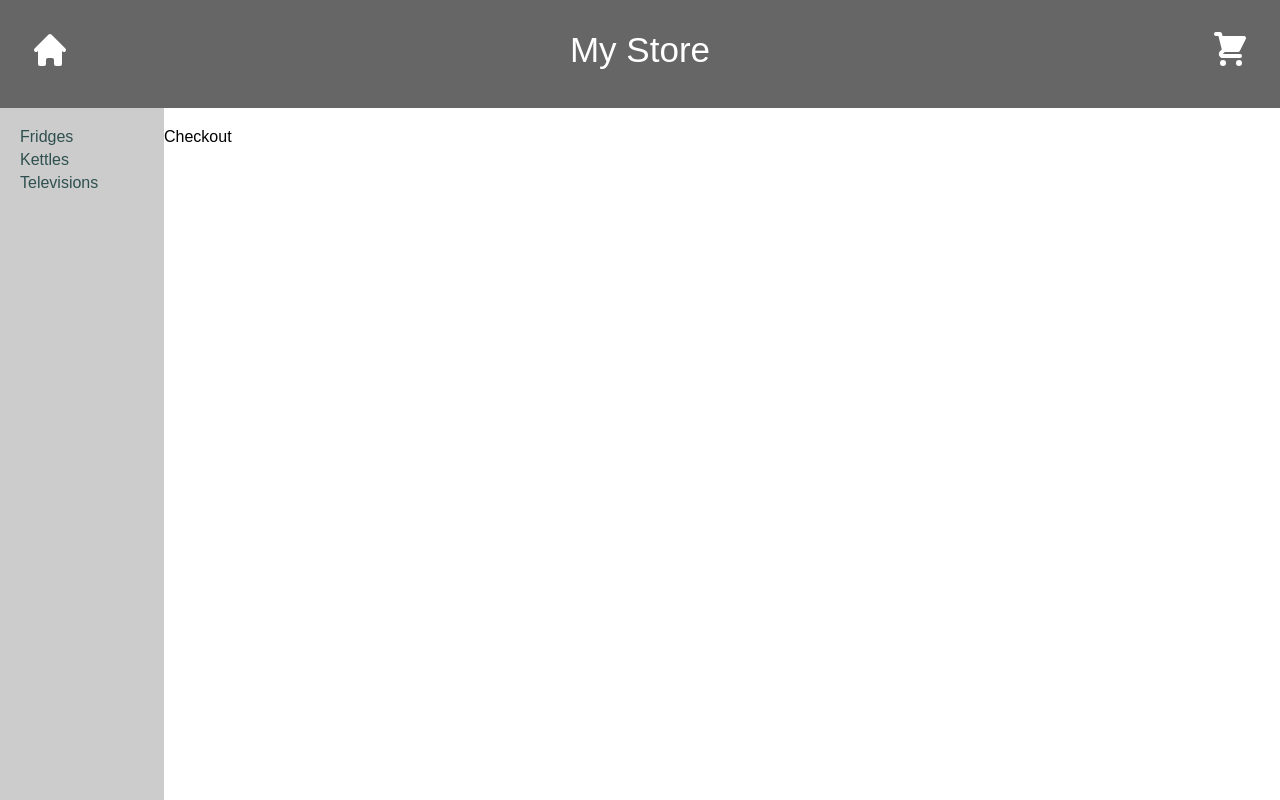
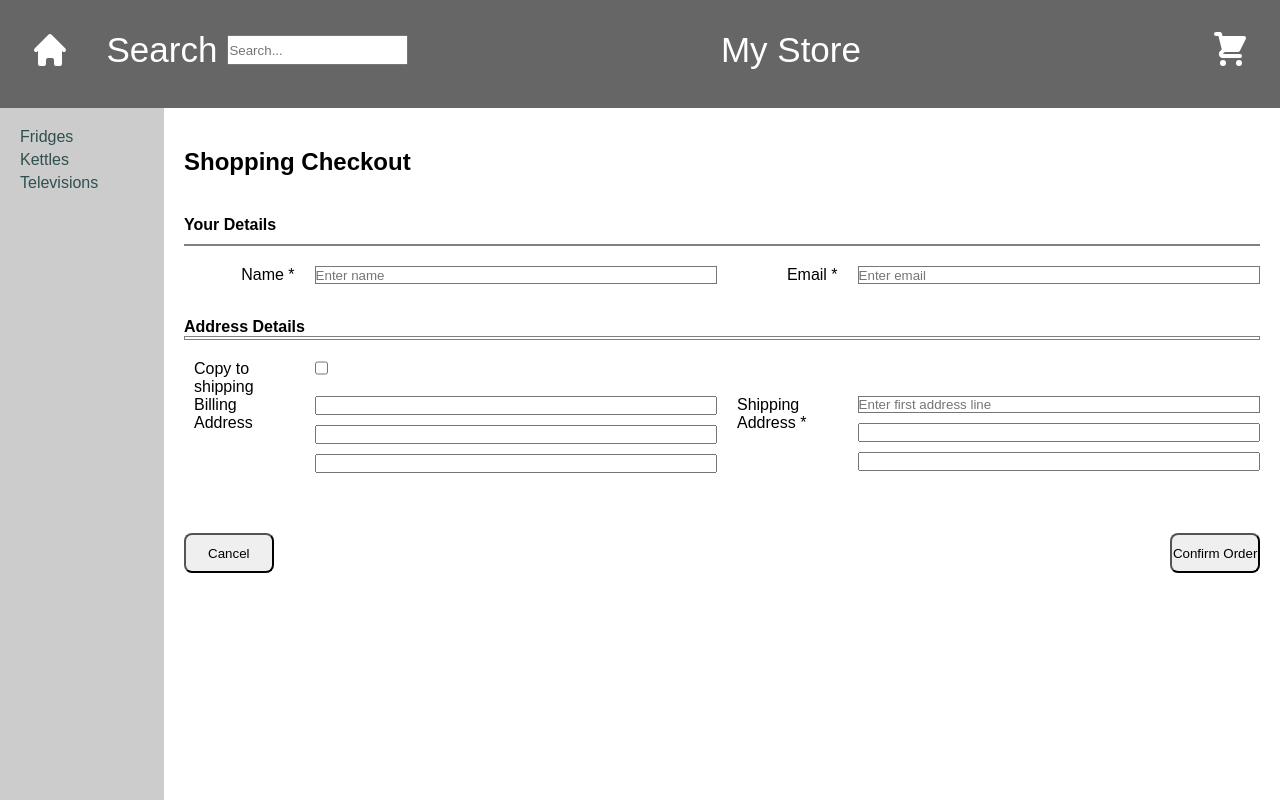
Before and after one commit to daviddprtma/e-store, a React (Create React App) app: page /checkout in a window 1280 px wide. Shown: the top 800 px of the page. Built offline with nearby package versions, Linux system fonts and the light colour scheme; data requests are answered from the project's data file.

Commit message:
all done

```diff
--- a/src/App.css
+++ b/src/App.css
@@ -21,7 +21,7 @@
   font-size: 35px;
   color: white;
   display: grid;
-  grid-template-columns: 1fr 2fr 1fr;
+  grid-template-columns: 0.1fr 0.1fr 1fr 0.1fr;
 }
 
 header a {
--- a/src/App.js
+++ b/src/App.js
@@ -10,6 +10,8 @@
 import Home from "./components/Home";
 
 import { Route, BrowserRouter, Routes } from "react-router-dom";
+import OrderConfirmation from "./components/OrderConfirmation";
+import SearchResults from "./components/SearchResults";
 
 function App() {
   const [categories, setCategories] = useState({ errorMessage: "", data: [] });
@@ -33,6 +35,8 @@
             <Route path="categories/:id" element={<Category />} />
             <Route path="basket" element={<Basket />} />
             <Route path="checkout" element={<Checkout />} />
+            <Route path="orderconfirmation" element={<OrderConfirmation />} />
+            <Route path="search" element={<SearchResults />} />
           </Route>
         </Routes>
       </BrowserRouter>
--- a/src/components/Checkout.js
+++ b/src/components/Checkout.js
@@ -1,9 +1,207 @@
-import React from 'react'
+import React from "react";
+import { useNavigate } from "react-router-dom";
+import styled from "styled-components";
 
 const Checkout = () => {
+  const navigate = useNavigate();
+  const [form, setForm] = React.useState({
+    name: "",
+    email: "",
+    shippingAddress1: "",
+
+    touched: {
+      email: false,
+      password: false,
+      shippingAddress1: false,
+    },
+  });
+
+  const errors = {
+    name: form.name.length === 0,
+    email: form.email.length === 0,
+    shippingAddress1: form.shippingAddress1.length === 0,
+  };
+  const disabled = Object.keys(errors).some((x) => errors[x]);
+
+  const handleChange = (ev) => {
+    const { name, value } = ev.target;
+
+    setForm((prevState) => {
+      return {
+        ...prevState,
+        [name]: value,
+      };
+    });
+  };
+
+  const handleBlur = (ev) => {
+    const { name } = ev.target;
+    setForm((prevState) => {
+      return {
+        ...prevState,
+        touched: { ...form.touched, [name]: true },
+      };
+    });
+  };
+
+  const handleSubmit = (ev) => {
+    if (disabled) {
+      ev.preventDefault();
+      return;
+    }
+    navigate("/orderconfirmation");
+  };
+
+  const showError = (field) => (errors[field] ? form.touched[field] : false);
+
   return (
-    <div>Checkout</div>
-  )
-}
+    <form onSubmit={handleSubmit}>
+      <CheckoutContainer>
+        {/* Row 1 */}
+        <CheckoutTitle>Shopping Checkout</CheckoutTitle>
 
-export default Checkout
+        {/* Row 4 */}
+        <CheckoutHeader>
+          <h4>Your Details</h4>
+        </CheckoutHeader>
+
+        {/* Row 5 */}
+        <CheckoutHeaderLine />
+
+        {/* Row 6 */}
+        <CheckoutTable>
+          <CheckoutFormLabel>Name *</CheckoutFormLabel>
+          <CheckoutInput
+            type="text"
+            name="name"
+            invalid={showError("name")}
+            onChange={handleChange}
+            onBlur={handleBlur}
+            placeholder="Enter name"
+          />
+          <CheckoutFormLabel>Email *</CheckoutFormLabel>
+          <CheckoutInput
+            type="text"
+            name="email"
+            invalid={showError("email")}
+            onChange={handleChange}
+            placeholder="Enter email"
+          />
+        </CheckoutTable>
+
+        {/* Row 7 */}
+        <CheckoutHeader>
+          <h4>Address Details</h4>
+        </CheckoutHeader>
+
+        {/* Row 8 */}
+        <CheckoutHeaderLine />
+
+        {/* Row 9 */}
+        <CheckoutTable>
+          <CheckoutFormLabel>Copy to shipping</CheckoutFormLabel>
+          <CheckoutFormCheckbox type="checkbox" />
+
+          <CheckoutFormLabel>Billing Address</CheckoutFormLabel>
+
+          <CheckoutAddress>
+            <input type="text" name="billingAddress1" />
+            <input type="text" name="billingAddress2" />
+            <input type="text" name="billingCity" />
+          </CheckoutAddress>
+
+          <CheckoutFormLabel>Shipping Address *</CheckoutFormLabel>
+
+          <CheckoutAddress>
+            <CheckoutInput
+              type="text"
+              name="shippingAddress1"
+              invalid={showError("shippingAddress1")}
+              placeholder="Enter first address line"
+            />
+            <input type="text" name="shippingAddress2" />
+            <input type="text" name="shippingCity" />
+          </CheckoutAddress>
+        </CheckoutTable>
+
+        <CancelButton onClick={() => navigate("/basket")}>Cancel</CancelButton>
+
+        <CheckoutButton onClick={()=>navigate('/orderconfirmation')} >Confirm Order</CheckoutButton>
+      </CheckoutContainer>
+    </form>
+  );
+};
+
+export default Checkout;
+
+const CheckoutContainer = styled.div`
+  display: grid;
+  padding: 20px;
+  grid-template-rows: 0.25fr 1fr 0.25fr 0.25fr 0.25fr 0.5fr;
+  grid-template-columns: 0.1fr 1fr 0.1fr;
+`;
+const CheckoutTable = styled.div`
+  grid-column: 1 / span 3;
+
+  display: grid;
+  grid-template-rows: 0.25fr 0.25fr 0.25fr 0.25fr;
+  grid-template-columns: 0.1fr 0.4fr 0.1fr 0.4fr;
+  column-gap: 20px;
+  padding-left: 10px;
+`;
+
+const CheckoutHeader = styled.div`
+  grid-column: 1 / span 3;
+  padding-top: 20px;
+`;
+const CheckoutHeaderLine = styled.hr`
+  grid-column: 1 / span 3;
+  margin-bottom: 20px;
+  border: 1px solid gray;
+`;
+const CheckoutTitle = styled.h2`
+  grid-column: 1 / span 2;
+  padding-bottom: 20px;
+`;
+
+const CheckoutAddress = styled.div`
+  display: grid;
+
+  grid-template-rows: 0.25fr 0.25fr 0.25fr 0.25fr;
+  grid-template-columns: 1fr;
+  grid-row-gap: 10px;
+`;
+
+const CheckoutFormLabel = styled.label`
+  justify-self: end;
+`;
+
+const CheckoutInput = styled.input`
+  border-width: 1px;
+  border-style: solid;
+
+  ${(props) =>
+    props.invalid &&
+    `
+        border-color: red;
+        border-width: 3px;
+    `}
+`;
+
+const CheckoutFormCheckbox = styled.input`
+  grid-column: 2 / span 3;
+  justify-self: start;
+  margin-bottom: 20px;
+`;
+
+const CheckoutButton = styled.button`
+  border-radius: 8px;
+  height: 40px;
+  grid-column: 3;
+`;
+
+const CancelButton = styled.button`
+  border-radius: 8px;
+  height: 40px;
+  grid-column: 1;
+`;
--- a/src/components/Layout.js
+++ b/src/components/Layout.js
@@ -1,6 +1,7 @@
 import React from "react";
 import { Link, Outlet } from "react-router-dom";
 import { CartIcon, HomeIcon } from "./Icons";
+import Search from "./Search";
 
 const Layout = ({ categories }) => {
   const renderCategories = () => {
@@ -16,13 +17,17 @@
     <>
       <header>
         <div id="headerHomeIcon">
-          <Link to="/"><HomeIcon width={40}/></Link>
+          <Link to="/">
+            <HomeIcon width={40} />
+          </Link>
         </div>
-        <div id="headerTitle">
-          My Store
-        </div>
+
+        <Search />
+        <div id="headerTitle">My Store</div>
         <div id="headerCartIcon">
-          <Link to="/basket"><CartIcon width={40}/></Link>
+          <Link to="/basket">
+            <CartIcon width={40} />
+          </Link>
         </div>
       </header>
       <section>
@@ -34,7 +39,9 @@
           <Outlet />
         </main>
       </section>
-      <footer><Link to="/">Home</Link> | <Link to="/basket">Basket</Link></footer>
+      <footer>
+        <Link to="/">Home</Link> | <Link to="/basket">Basket</Link>
+      </footer>
     </>
   );
 };
--- /dev/null
+++ b/src/components/OrderConfirmation.js
@@ -0,0 +1,18 @@
+import React from "react";
+import styled from "styled-components";
+
+function OrderConfirmation() {
+  return (
+    <div>
+      <OrderConfirm>Order Confirmation</OrderConfirm>
+      <p>Thanks for pricing an order</p>
+    </div>
+  );
+}
+
+export default OrderConfirmation;
+
+const OrderConfirm = styled.h2`
+  grid-column: 1 / span 2;
+  padding-bottom: 20px;
+`;
--- /dev/null
+++ b/src/components/Search.js
@@ -0,0 +1,31 @@
+import React, { useEffect, useState } from "react";
+import { useNavigate } from "react-router-dom";
+
+const Search = () => {
+  const [searchTerm, setSearchTerm] = useState("");
+  const navigate = useNavigate();
+  useEffect(() => {
+    const delay = setTimeout(() => {
+      if (searchTerm) {
+        navigate(`/search?q=${searchTerm}`);
+      }
+    }, 500);
+    return () => clearTimeout(delay);
+  }, [searchTerm, navigate]);
+  const handleChange = (e) => {
+    setSearchTerm(e.target.value);
+  };
+  return (
+    <div id="search">
+      <label>Search</label>
+      <input
+        type="text"
+        value={searchTerm}
+        onChange={handleChange}
+        placeholder="Search..."
+      />
+    </div>
+  );
+};
+
+export default Search;
--- /dev/null
+++ b/src/components/SearchResults.js
@@ -0,0 +1,40 @@
+import React, { useEffect, useState } from "react";
+import { useSearchParams } from "react-router-dom";
+import { getProductsByQuery } from "../fetcher";
+import CategoryProduct from "./CategoryProduct";
+
+const SearchResults = () => {
+  const [products, setProducts] = useState({ errorMessage: "", data: [] });
+  const [searchParams] = useSearchParams();
+  const query = searchParams.get("q");
+  useEffect(() => {
+    const fetchData = async () => {
+      const response = await getProductsByQuery(query);
+      if (response.errorMessage) {
+        setProducts({ errorMessage: response.errorMessage, data: [] });
+      } else {
+        setProducts({ errorMessage: "", data: response.data });
+      }
+
+    };
+    fetchData();
+  }, [query]);
+
+  const renderProducts = () => {
+    if (products.errorMessage) {
+      return <p>{products.errorMessage}</p>;
+    }
+    return products.data.map((product) => (
+      // check if there's null data
+      <CategoryProduct key={product.id} {...product} />
+    ));
+  };
+  return (
+    <div>
+      <h2>Search Results</h2>
+      {renderProducts()}
+    </div>
+  );
+};
+
+export default SearchResults;
--- a/src/contexts/cartContext.js
+++ b/src/contexts/cartContext.js
@@ -3,8 +3,12 @@
 
 export const cartContext = createContext();
 
+const Storage = localStorage.getItem("cart")
+  ? JSON.parse(localStorage.getItem("cart"))
+  : [];
+
 const initialState = {
-  cartItems: [],
+  cartItems: Storage,
 };
 
 const CartContextProvider = ({ children }) => {
--- a/src/contexts/cartReducer.js
+++ b/src/contexts/cartReducer.js
@@ -1,3 +1,9 @@
+const Storage = (cartItems) => {
+  localStorage.setItem(
+    "cart",
+    JSON.stringify(cartItems.length > 0 ? cartItems : [])
+  );
+};
 export const CartReducer = (state, action) => {
   // debugger;
   let index = -1;
@@ -45,5 +51,6 @@
     default:
   }
   state.cartItems = newItem;
+  Storage(newItem);
   return state;
 };
--- a/src/fetcher.js
+++ b/src/fetcher.js
@@ -28,3 +28,7 @@
 export const getProductsById = (id) => {
   return fetcher("/products/" + id);
 };
+
+export const getProductsByQuery = (query) => {
+  return fetcher("/products?q=" + query);
+};
```
